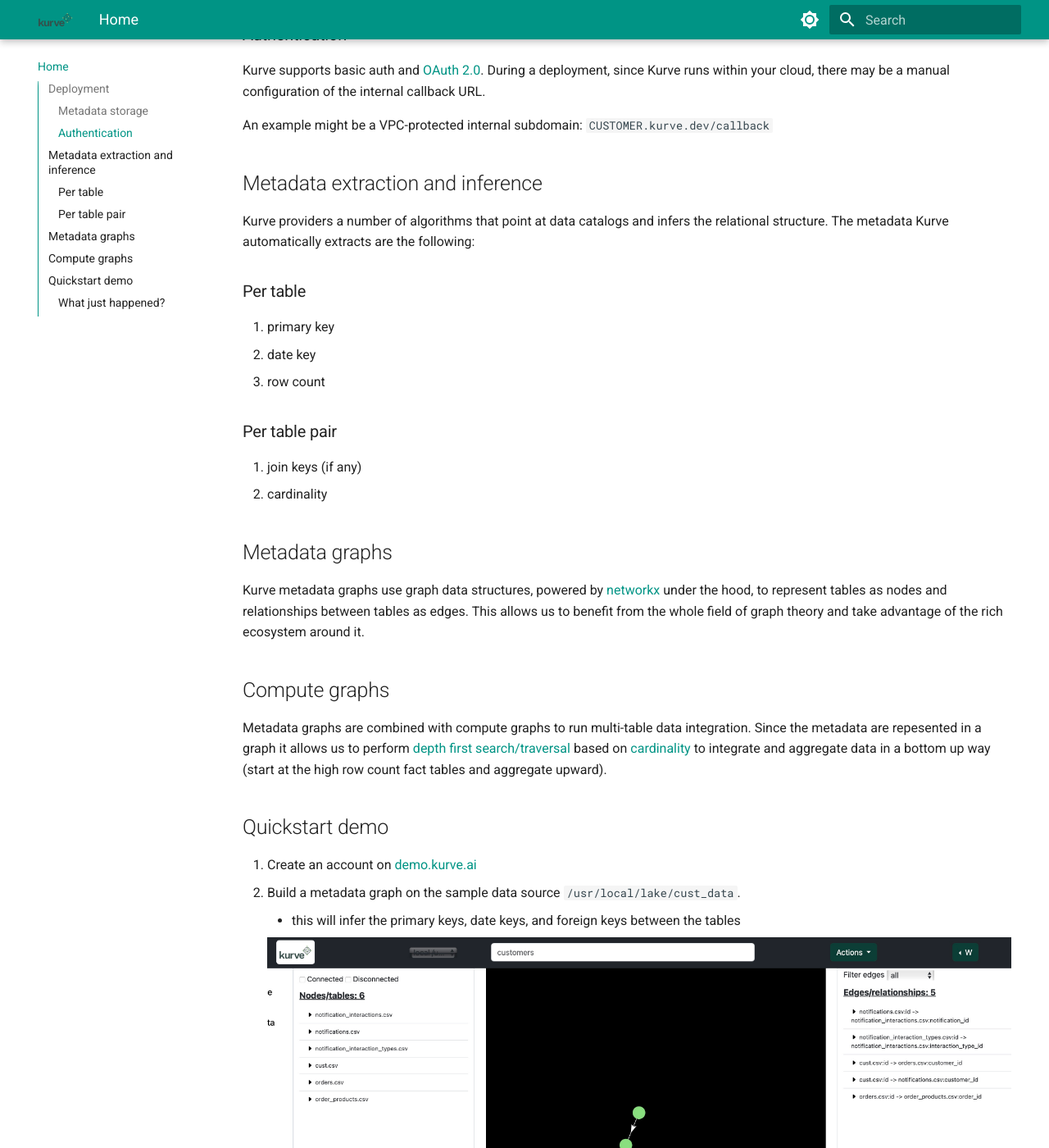
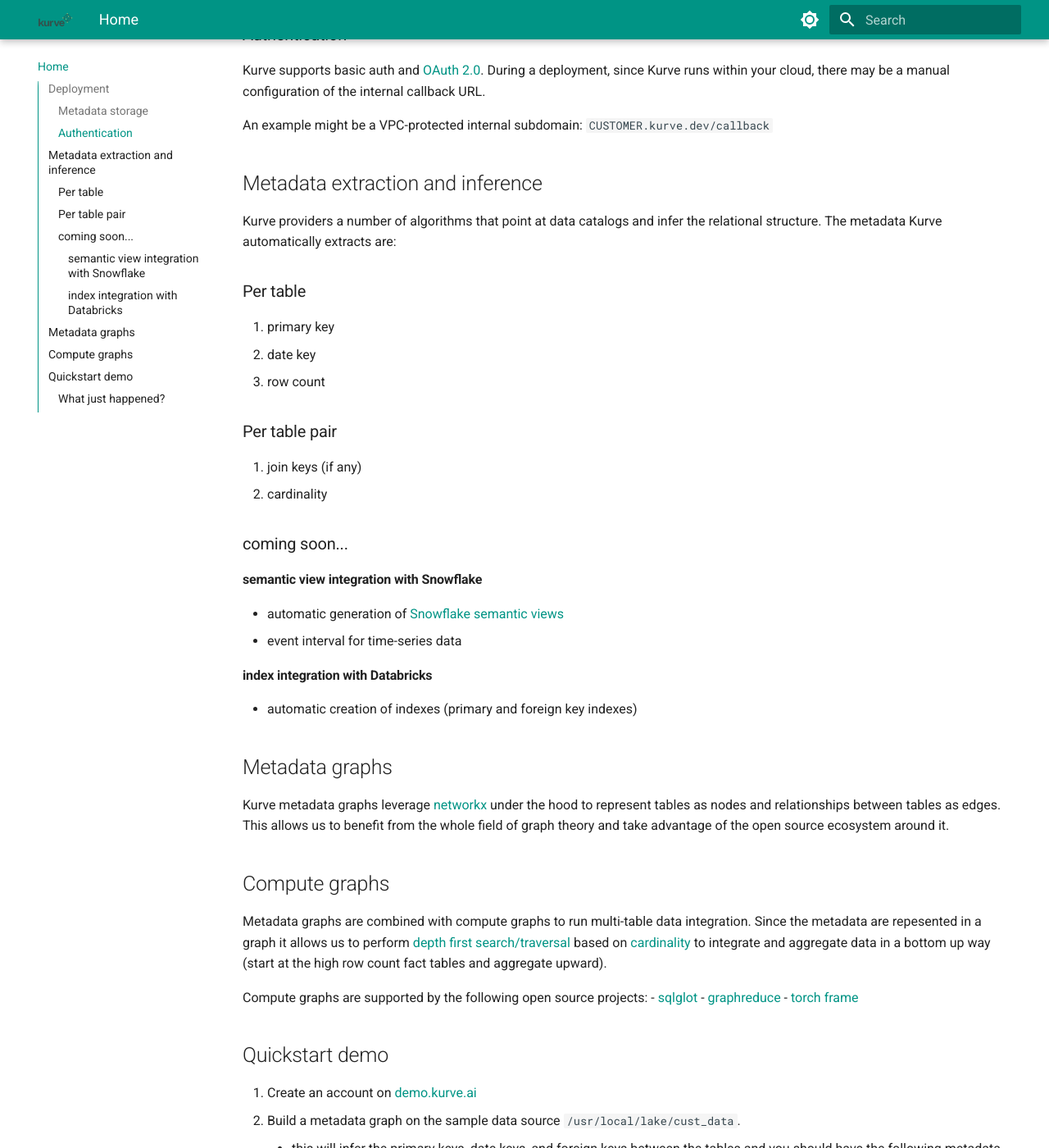
Before and after one commit to wesmadrigal/GraphReduce, an MkDocs documentation site: the page built from docs/index.md, in a window 1280 px wide and 1400 px high, scrolled down 504 px. Shown: the whole window at 82% size. Built offline with MkDocs 1.6.1 and Material for MkDocs 9.7.7, drawn with Linux system fonts in a browser that asks for light colours; some of the changed text lies outside the part shown.

Commit message:
docs upate

```diff
--- a/docs/index.md
+++ b/docs/index.md
@@ -17,8 +17,8 @@
 
 ## Metadata extraction and inference
 Kurve providers a number of algorithms that point at data catalogs
-and infers the relational structure.
-The metadata Kurve automatically extracts are the following:
+and infer the relational structure.
+The metadata Kurve automatically extracts are:
 
 ### Per table
 1. primary key
@@ -29,23 +29,34 @@
 1. join keys (if any)
 2. cardinality
 
+### coming soon...
+
+#### semantic view integration with Snowflake
+- automatic generation of [Snowflake semantic views](https://docs.snowflake.com/en/sql-reference/info-schema/semantic_views)
+- event interval for time-series data
+
+#### index integration with Databricks
+- automatic creation of indexes (primary and foreign key indexes)
+
 
 ## Metadata graphs
-Kurve metadata graphs use graph data structures, powered by [networkx](https://networkx.org) under the hood,
-to represent tables as nodes and relationships between tables as edges.  This allows us to benefit from
-the whole field of graph theory and take advantage of the rich ecosystem around it.
-
+Kurve metadata graphs leverage [networkx](https://networkx.org) under the hood to represent tables as nodes and relationships between tables as edges.  This allows us to benefit from the whole field of graph theory and take advantage of the open source ecosystem around it.
 
 ## Compute graphs
 Metadata graphs are combined with compute graphs to run multi-table data integration.  Since the metadata
 are repesented in a graph it allows us to perform [depth first search/traversal](https://en.wikipedia.org/wiki/Depth-first_search) based on [cardinality](https://en.wikipedia.org/wiki/Cardinality_(data_modeling)) to
 integrate and aggregate data in a bottom up way (start at the high row count fact tables and aggregate upward).
 
+Compute graphs are supported by the following open source projects:
+- [sqlglot](https://github.com/tobymao/sqlglot)
+- [graphreduce](https://github.com/wesmadrigal/graphreduce)
+- [torch frame](https://github.com/pyg-team/pytorch-frame)
+
 
 ## Quickstart demo
 1. Create an account on [demo.kurve.ai](https://demo.kurve.ai)
 2. Build a metadata graph on the sample data source `/usr/local/lake/cust_data`.
-    - this will infer the primary keys, date keys, and foreign keys between the tables
+    - this will infer the primary keys, date keys, and foreign keys between the tables and you should have the following metadata graph:
 
     ![output](images/quickstart_graph1.jpg)
 
```
Also changed, not shown: docs/concepts.md (+6 -0 lines), docs/examples.md (+2 -2 lines).
